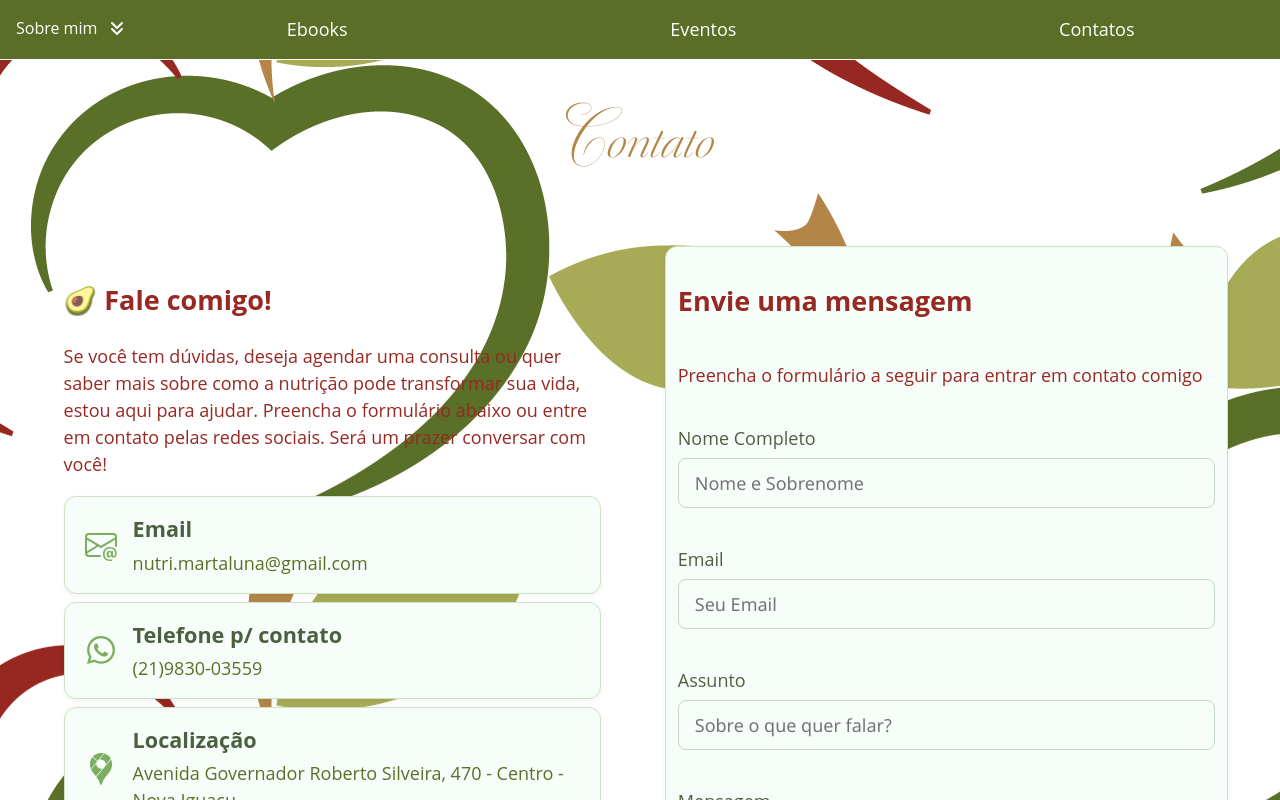
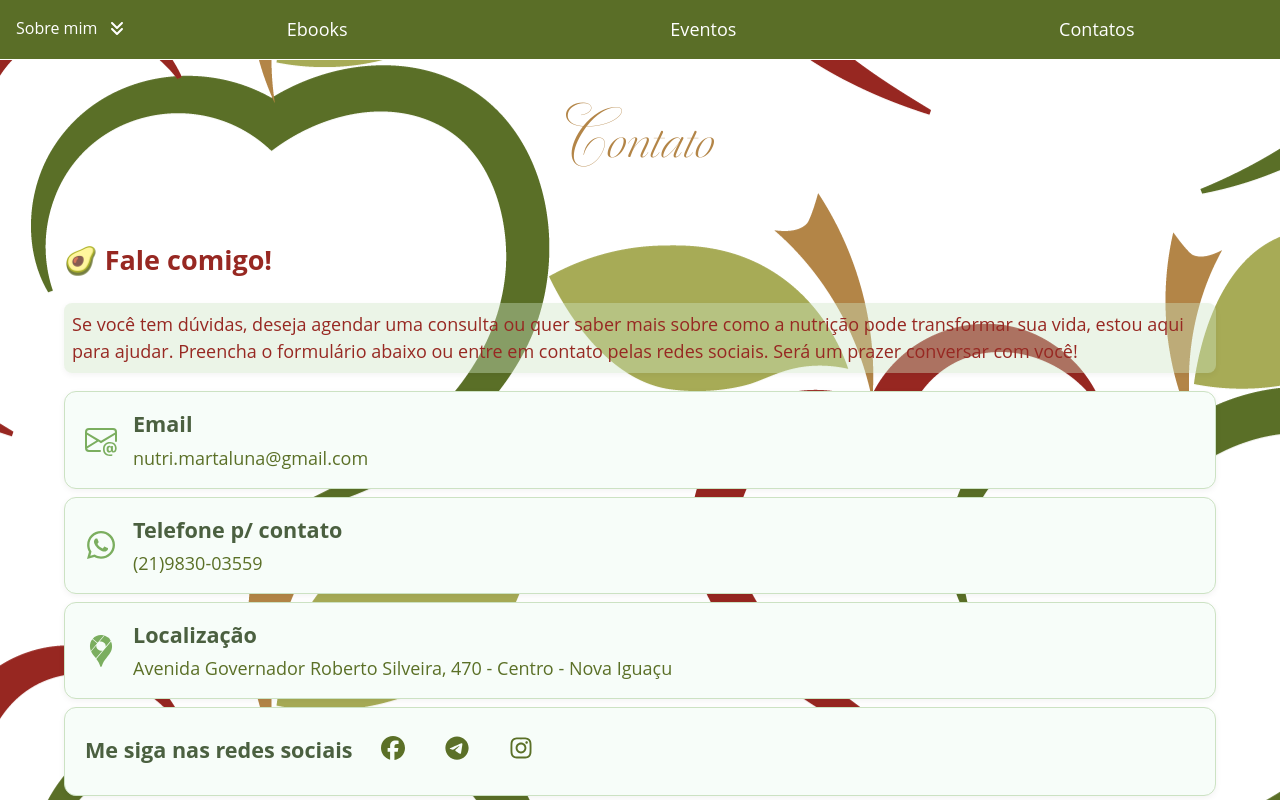
Before and after one commit to Kezia-SantAnna/mlunaproject, a React (Vite) app: page / in a window 1280 px wide. Shown: the top 800 px of the page. Built offline with nearby package versions, Linux system fonts and the light colour scheme.

Commit message:
some improvements

```diff
--- a/src/App.tsx
+++ b/src/App.tsx
@@ -1,7 +1,7 @@
 // import { useState } from "react";
 import "./App.css";
 
-import Header from "./Header.tsx";
+import Header from "./Header";
 // import HomePage from "./HomePage";
 import Footer from "./Footer";
 import Contact from "./Contact";
--- a/src/Components.css
+++ b/src/Components.css
@@ -1,5 +1,6 @@
 .main-contact {
   background-image: url(../public/assets/Pattern.png);
+  gap: 16px;
 }
 
 .div-contact {
@@ -103,3 +104,22 @@
   transition: border-color 0.3s, box-shadow 0.3s;
   box-sizing: border-box;
 }
+
+.contact-subtitle {
+  background-color: #cce2c365;
+  box-shadow: 0 2px 6px rgba(0, 0, 0, 0.05);
+  padding: 8px;
+  border-radius: 8px;
+}
+
+@media (min-width: 425px) {
+  .div-contact {
+    flex-direction: column;
+    align-items: center;
+    justify-content: center;
+  }
+
+  .section-contact {
+    width: 90%
+  }
+}
--- a/src/Contact.tsx
+++ b/src/Contact.tsx
@@ -38,7 +38,7 @@ function Contact() {
         <section className="section-contact">
           <article>
             <h2>🥑 Fale comigo!</h2>
-            <p>
+            <p className="contact-subtitle">
               Se você tem dúvidas, deseja agendar uma consulta ou quer saber
               mais sobre como a nutrição pode transformar sua vida, estou aqui
               para ajudar. Preencha o formulário abaixo ou entre em contato
```
Also changed, not shown: 1 other file (tests, documents, lock files or other folders).
